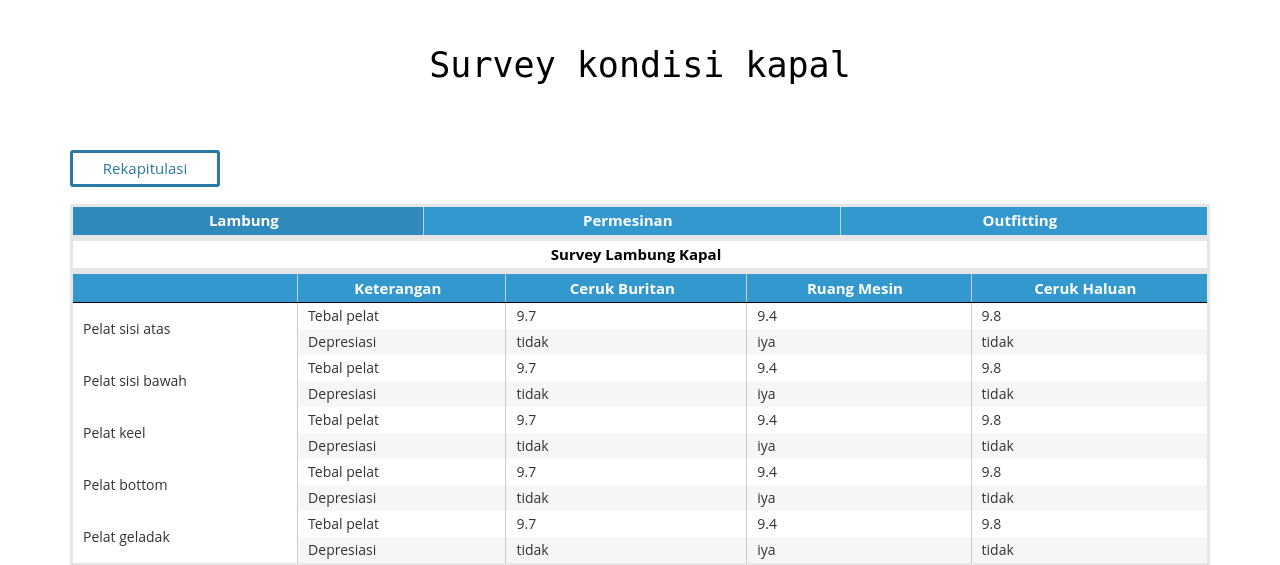
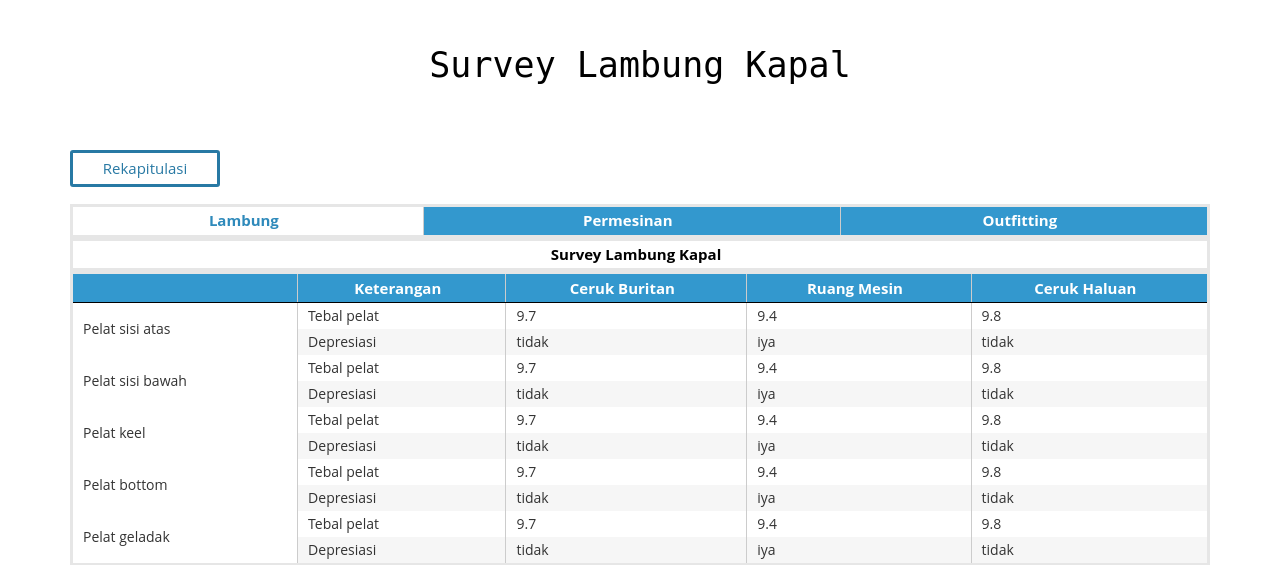
Before and after one commit to ramadhanl/surveykapal, a CodeIgniter app: page /surveykapal/home/survey_lambung_kapal in a window 1280 px wide. Shown: the top 565 px of the page. Run offline with CodeIgniter, Linux system fonts and the light colour scheme; lists and menus that the app fills with data are empty; some libraries are stand-ins or nearby versions.

Commit message:
semangatt

```diff
--- a/application/views/surveykapal/rekapitulasi_hasil_survey.php
+++ b/application/views/surveykapal/rekapitulasi_hasil_survey.php
@@ -101,7 +101,7 @@
 			 <br>
 			 <div style="border:3px;border-style:solid;border-color:#E6E6E6;margin-bottom:20px;">
 			 <div class="col-sm-12" >
-			 <h4 style="text-decoration:underline;text-align:center;margin-bottom:30px;">Kesimpulan </h4>
+			 <h4 style="text-align:center;margin-bottom:30px;">Kesimpulan </h4>
 				<div class="col-sm-12">
 					 <p>Kapal mengalami penyusutan harga sekitar</p>
 					 <p>Rp 50.000.000.000,00</p><br>
--- a/application/views/surveykapal/survey_lambung_kapal.php
+++ b/application/views/surveykapal/survey_lambung_kapal.php
@@ -4,7 +4,7 @@
 <head>
   <meta http-equiv="Content-Type" content="text/html; charset=UTF-8"/>
   <meta name="viewport" content="width=device-width, initial-scale=1, maximum-scale=1.0"/>
-  <title>Survey kondisi kapal</title>
+  <title>Survey Lambung Kapal</title>
   <!-- css -->
     <link href="<?php echo base_url(); ?>assets/blocks/css/bootstrap.css" rel="stylesheet">
     <link href="<?php echo base_url(); ?>assets/blocks/css/main.css" rel="stylesheet">
@@ -22,13 +22,13 @@
 	<div class="row">
 		<div class="col-sm-12 col-lg-12">
 			<div class="judul-konten">
-				<p>Survey kondisi kapal </p>
+				<p>Survey Lambung Kapal</p>
 			</div>
 			<a href="<?php echo base_url(); ?>home/rekapitulasi_hasil_survey" class="rekap">Rekapitulasi</a>
 			<table class="display">
 	          	<thead>
 	            <tr>
-	              <th style="background-color: #2F8ABB;"><a href="<?php echo base_url(); ?>home/survey_lambung_kapal">Lambung</a></th>
+	              <th style="background-color: #FFFFFF;"><a style="color: #2F8ABB;" href="<?php echo base_url(); ?>home/survey_lambung_kapal">Lambung</a></th>
 	              <th><a href="<?php echo base_url(); ?>home/survey_permesinan_kapal">Permesinan</a></th>
 	              <th><a href="<?php echo base_url(); ?>home/survey_outfitting_kapal">Outfitting</a></th>
 	            </tr>
@@ -100,7 +100,7 @@
 	            </tr>
 	            <tr class="even">
 	              <td>Depresiasi</td>
-	              <td>tidak</td>
+	              <td> tidak</td>
 	              <td>iya</td>
 	              <td>tidak</td>
 	            </tr>
--- a/application/views/surveykapal/survey_outfitting_kapal.php
+++ b/application/views/surveykapal/survey_outfitting_kapal.php
@@ -4,7 +4,7 @@
 <head>
   <meta http-equiv="Content-Type" content="text/html; charset=UTF-8"/>
   <meta name="viewport" content="width=device-width, initial-scale=1, maximum-scale=1.0"/>
-  <title>Survey kondisi kapal</title>
+  <title>Survey Outfitting Kapal</title>
   <!-- css -->
     <link href="<?php echo base_url(); ?>assets/blocks/css/bootstrap.css" rel="stylesheet">
     <link href="<?php echo base_url(); ?>assets/blocks/css/main.css" rel="stylesheet">
@@ -22,7 +22,7 @@
 	<div class="row">
 		<div class="col-sm-12 col-lg-12">
 			<div class="judul-konten">
-				<p>Survey kondisi kapal </p>
+				<p>Survey Outfitting Kapal</p>
 			</div>
 			<a href="<?php echo base_url(); ?>home/rekapitulasi_hasil_survey" class="rekap">Rekapitulasi</a>
 			<table class="display">
@@ -30,7 +30,7 @@
 	            <tr>
 	              <th><a href="<?php echo base_url(); ?>home/survey_lambung_kapal">Lambung</a></th>
 	              <th><a href="<?php echo base_url(); ?>home/survey_permesinan_kapal">Permesinan</a></th>
-	              <th style="background-color: #2F8ABB;"><a href="<?php echo base_url(); ?>home/survey_outfitting_kapal">Outfitting</a></th>
+	              <th style="background-color: #FFFFFF;"><a style="color: #2F8ABB;" href="<?php echo base_url(); ?>home/survey_outfitting_kapal">Outfitting</a></th>
 	            </tr>
 	        	</thead>
 	        </table>
--- a/application/views/surveykapal/survey_permesinan_kapal.php
+++ b/application/views/surveykapal/survey_permesinan_kapal.php
@@ -4,7 +4,7 @@
 <head>
   <meta http-equiv="Content-Type" content="text/html; charset=UTF-8"/>
   <meta name="viewport" content="width=device-width, initial-scale=1, maximum-scale=1.0"/>
-  <title>Survey kondisi kapal</title>
+  <title>Survey Permesinan Kapal</title>
   <!-- css -->
     <link href="<?php echo base_url(); ?>assets/blocks/css/bootstrap.css" rel="stylesheet">
     <link href="<?php echo base_url(); ?>assets/blocks/css/main.css" rel="stylesheet">
@@ -22,14 +22,14 @@
 	<div class="row">
 		<div class="col-sm-12 col-lg-12">
 			<div class="judul-konten">
-				<p>Survey kondisi kapal </p>
+				<p>Survey Permesinan Kapal</p>
 			</div>
 			<a href="<?php echo base_url(); ?>home/rekapitulasi_hasil_survey" class="rekap">Rekapitulasi</a>
 			<table class="display">
 	          	<thead>
 	            <tr>
 	              <th><a href="<?php echo base_url(); ?>home/survey_lambung_kapal">Lambung</a></th>
-	              <th style="background-color: #2F8ABB;"><a href="<?php echo base_url(); ?>home/survey_permesinan_kapal">Permesinan</a></th>
+	              <th style="background-color: #FFFFFF;"><a style="color: #2F8ABB;" href="<?php echo base_url(); ?>home/survey_permesinan_kapal">Permesinan</a></th>
 	              <th><a href="<?php echo base_url(); ?>home/survey_outfitting_kapal">Outfitting</a></th>
 	            </tr>
 	        	</thead>
```
Also changed, not shown: application/views/surveykapal/keterangan_kapal.php (+5 -3 lines), assets/css/bootstrap-3.3.5-dist/css/bootstrap-theme.css.
